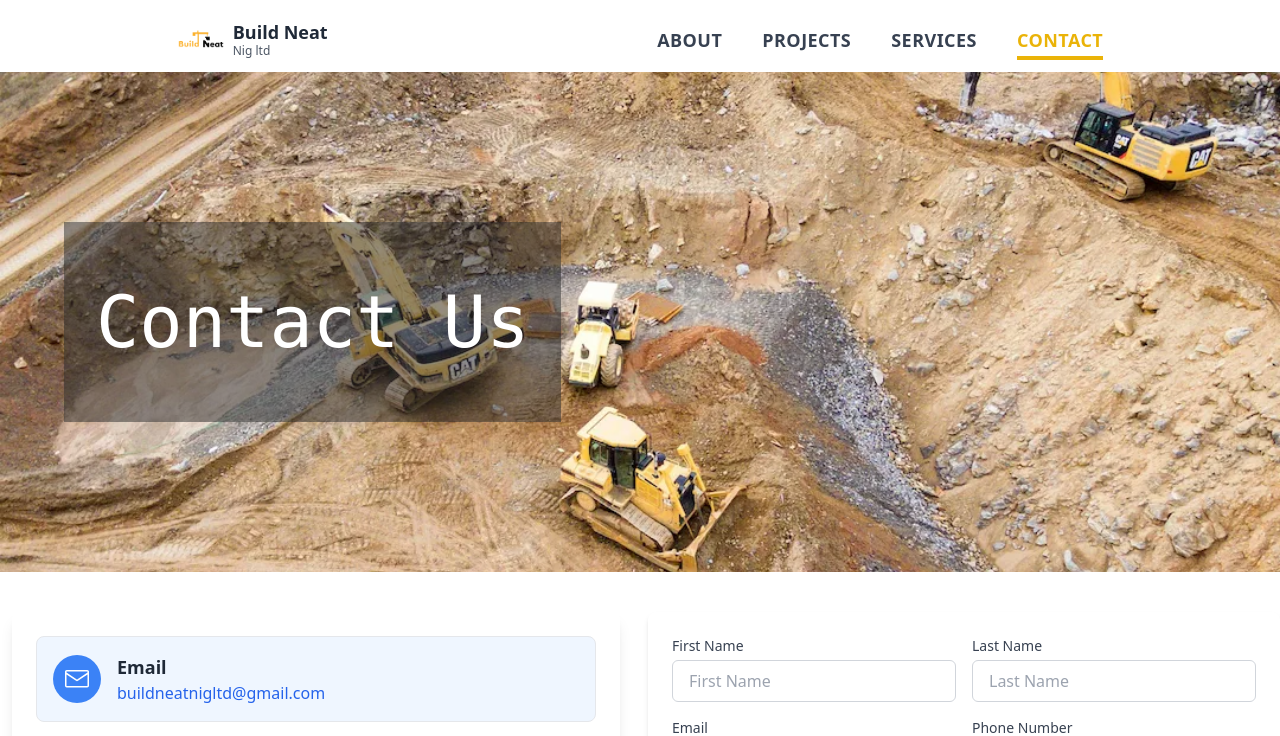
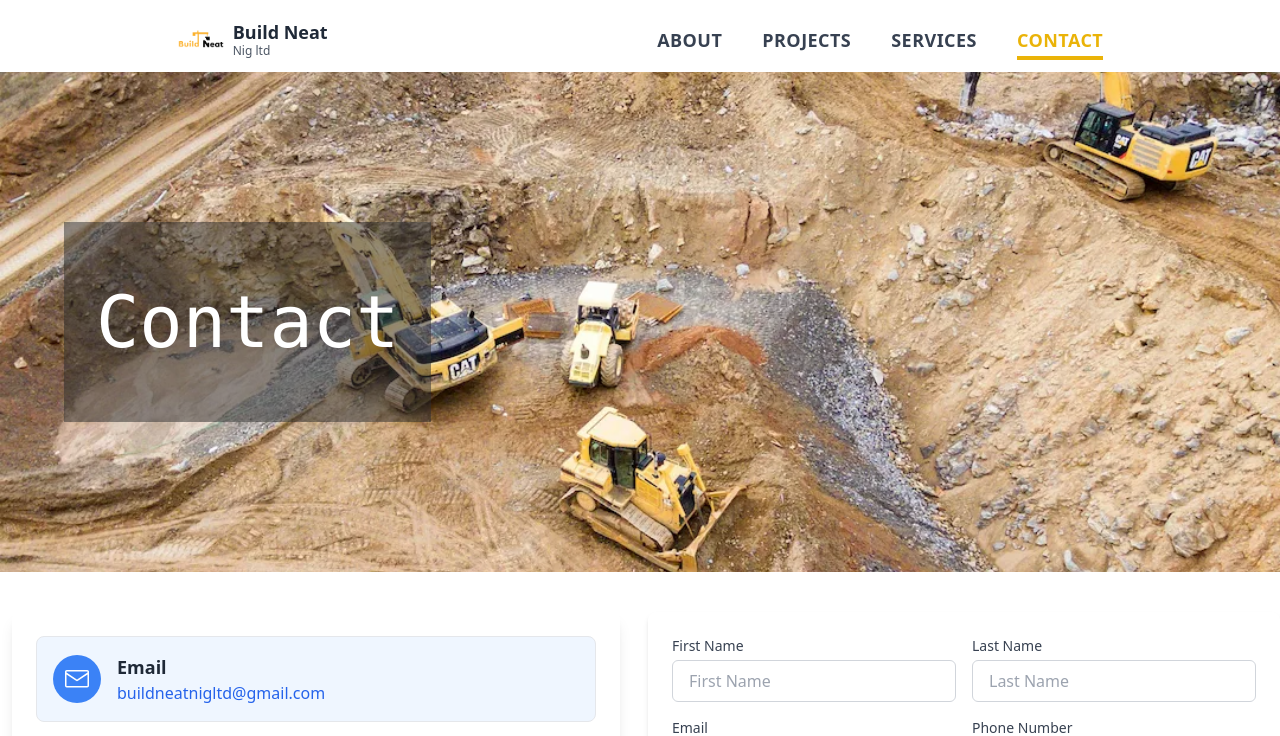
Before and after one commit to Gbolahan007/buildneat, a React (Vite) app: page /contact in a window 1280 px wide. Shown: the top 736 px of the page. Built offline with nearby package versions, Linux system fonts and the light colour scheme.

Commit message:
fixed alignment issue

```diff
--- a/src/ContactHeroImage.jsx
+++ b/src/ContactHeroImage.jsx
@@ -9,7 +9,7 @@ function ContactHeroImage() {
         />
 
         <div className="absolute left-6 top-1/2 -translate-y-1/2 bg-primary bg-opacity-50 px-8 py-16 font-mono text-white lg:translate-x-10">
-          <h1 className="text-5xl sm:text-7xl">Contact Us</h1>
+          <h1 className="text-5xl sm:text-7xl">Contact</h1>
         </div>
       </div>
     </div>
```
